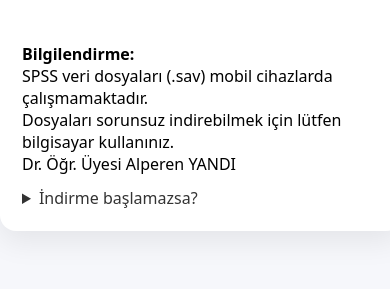
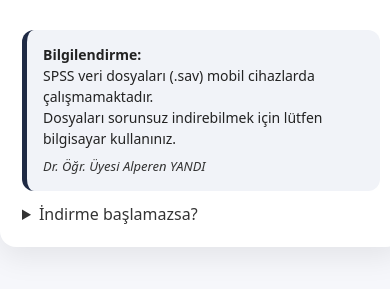
Before and after one commit to alperenyandi/sinav_veri_indir, a plain HTML site: page index.html in a window 390 px wide. Shown: the part 377-666 px from the top of the page. Drawn offline with Linux system fonts and the light colour scheme.

Commit message:
Update style.css
Mobil cihaz uyarı

```diff
--- a/assets/style.css
+++ b/assets/style.css
@@ -31,3 +31,21 @@
 button:disabled { opacity: .6; cursor: not-allowed; }
 .msg { margin-top: 12px; min-height: 20px; }
 .help { margin-top: 12px; color: #333; }
+
+.notice {
+  margin-top: 18px;
+  padding: 14px 16px;
+  border-radius: 12px;
+  background: #f1f3f8;
+  border-left: 5px solid #1f2a44;
+  font-size: 14px;
+  color: #222;
+  line-height: 1.5;
+}
+
+.notice .signature {
+  margin-top: 8px;
+  font-style: italic;
+  font-size: 13px;
+  color: #333;
+}
```
